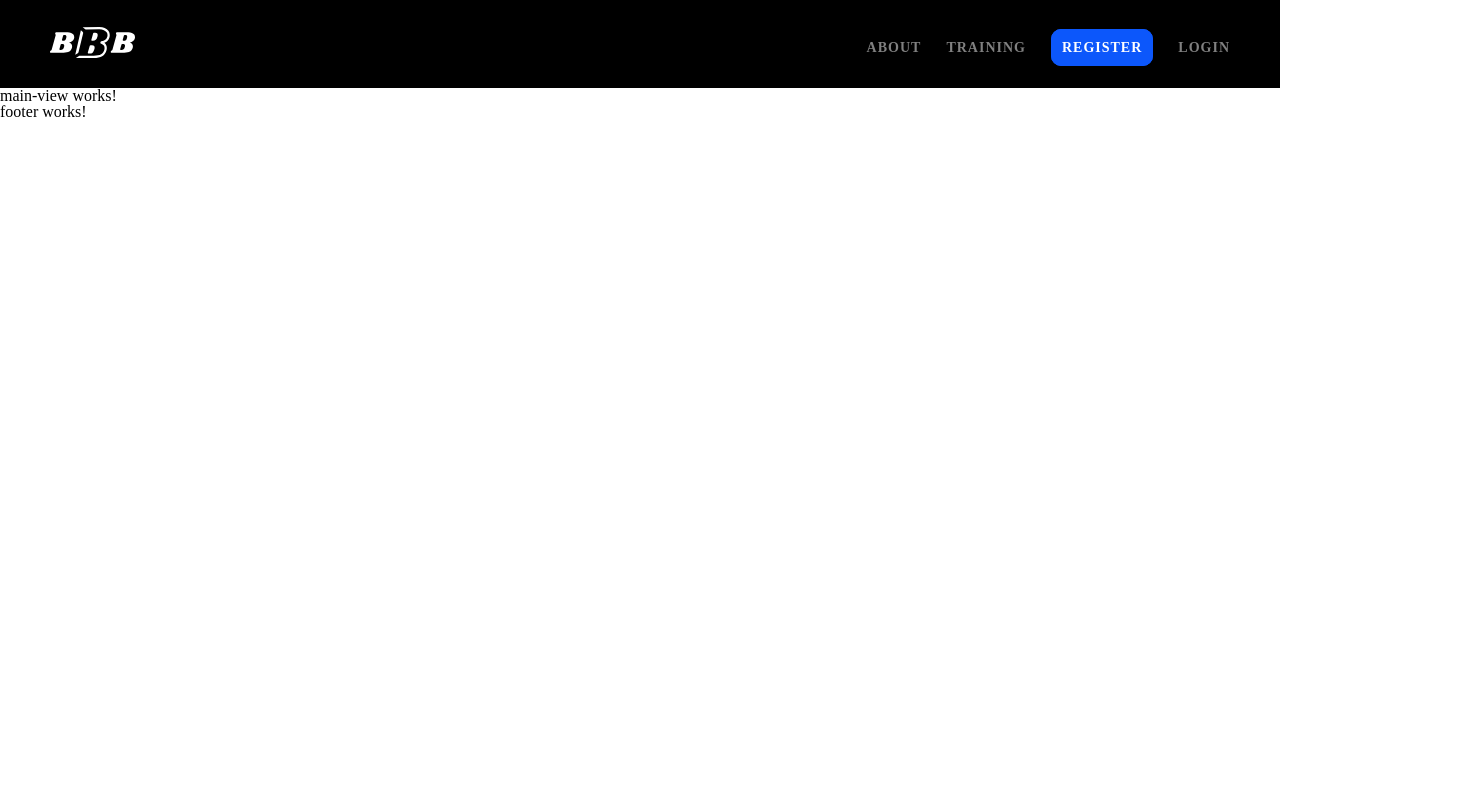
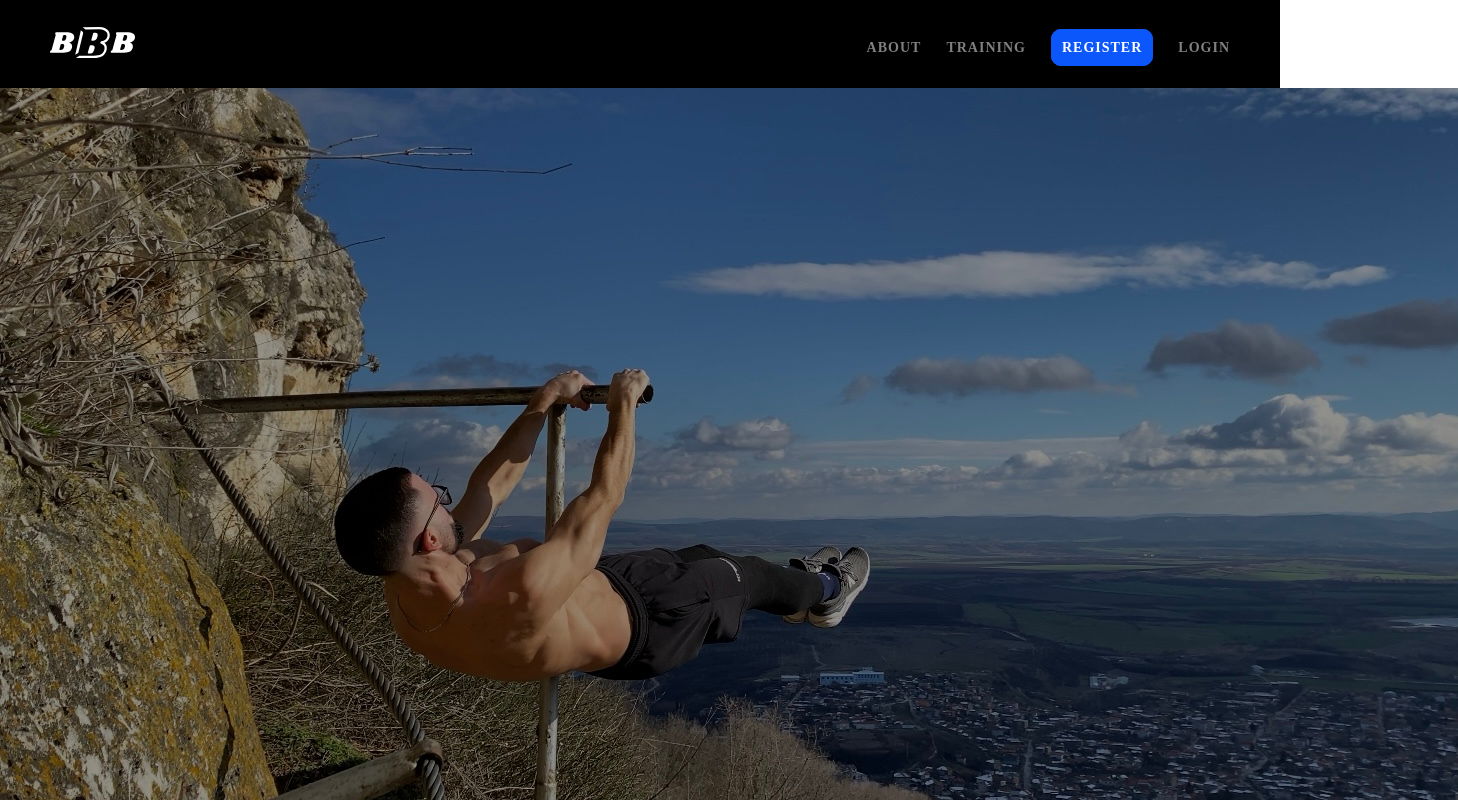
Before and after one commit to MariaRosenova/calisthenics-app, an Angular app in the folder caliestenics-app/: page /home in a window 1280 px wide. Shown: the top 800 px of the page, 1458 px wide, since content can reach past the window. Built offline with nearby package versions, Linux system fonts and the light colour scheme.

Commit message:
Add img as main-view

```diff
--- a/caliestenics-app/src/app/shared/main-view/main-view.component.html
+++ b/caliestenics-app/src/app/shared/main-view/main-view.component.html
@@ -1 +1 @@
-<p>main-view works!</p>
+<img src="../../../assets/main.jpg" alt="">
```
